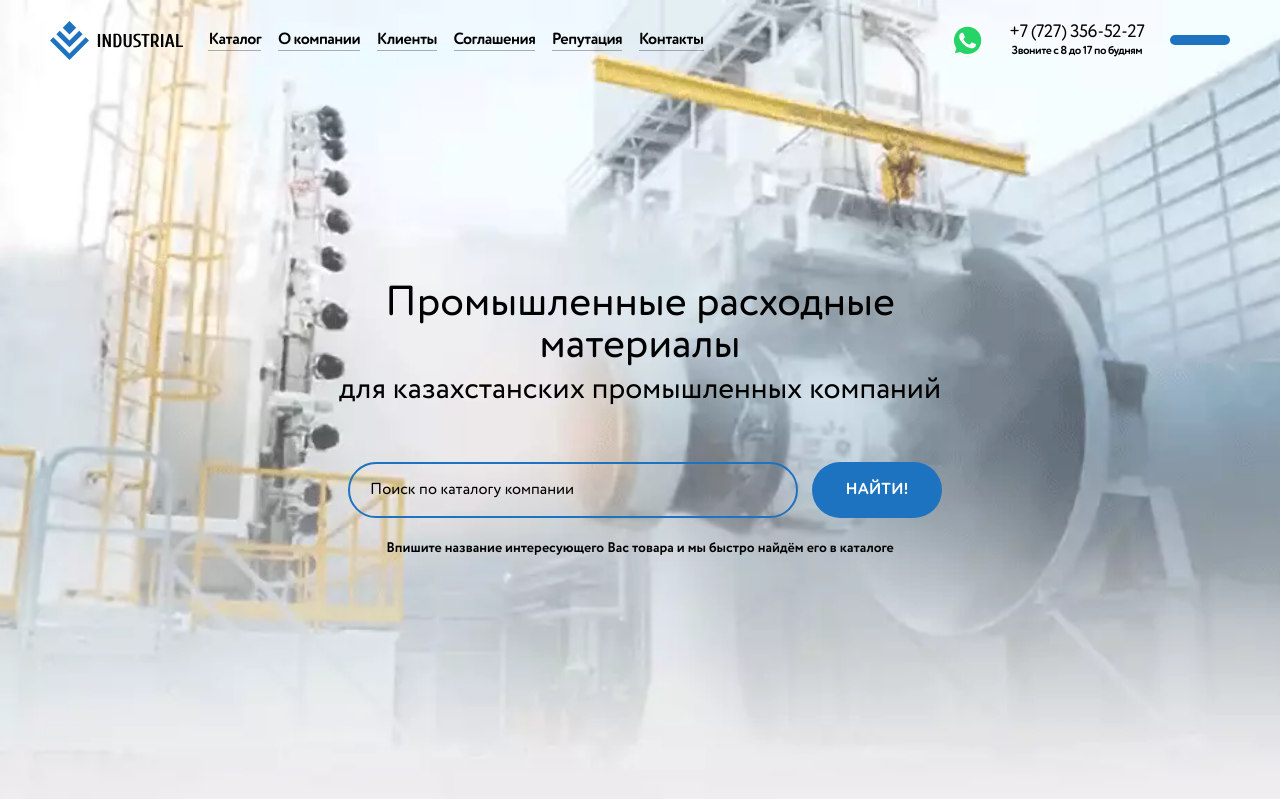
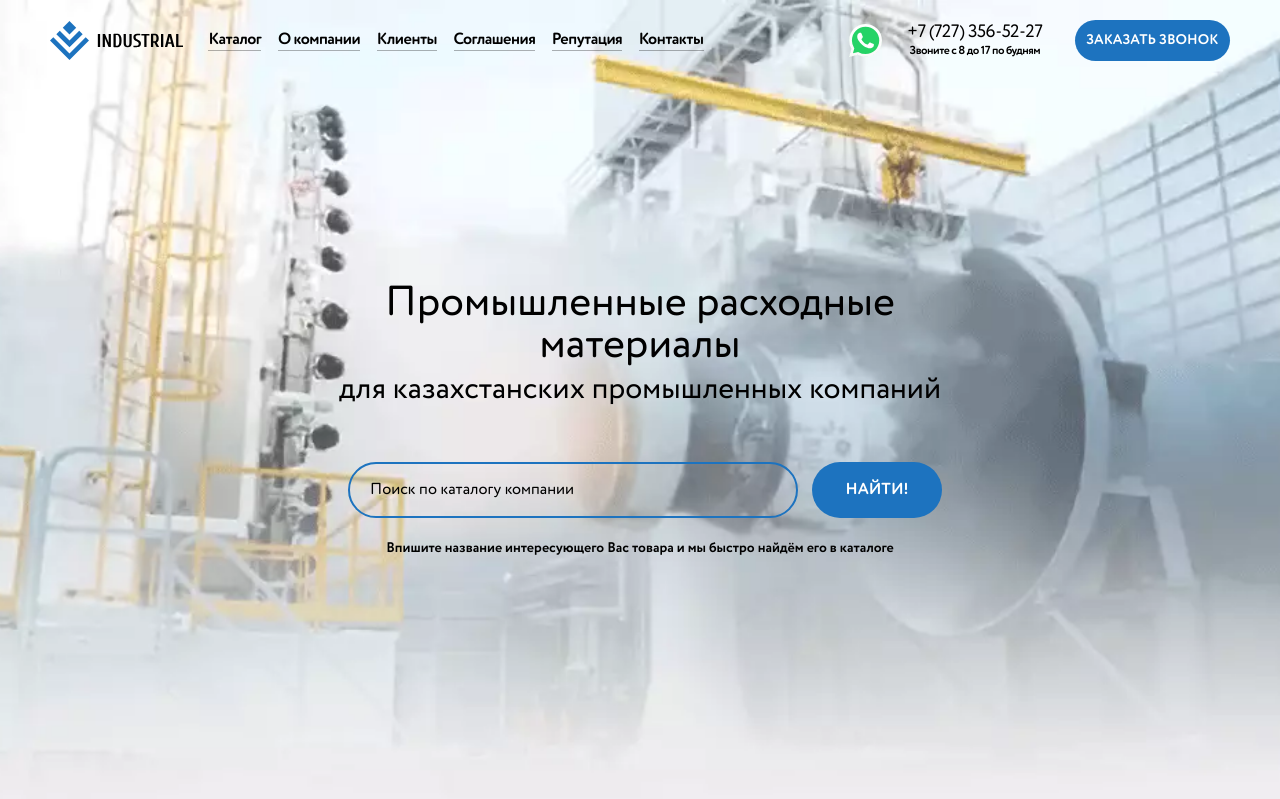
Before and after one commit to kashirin-dm/industrial.kz, a PHP site: page / in a window 1280 px wide. Shown: the top 799 px of the page. Run offline with PHP 8.4, Linux system fonts and the light colour scheme.

Commit message:
Updated right button in top menu an temporary cleared m.css

```diff
--- a/index.php
+++ b/index.php
@@ -65,24 +65,25 @@
     <link rel="stylesheet" href="s.industrial.kz/stat/s/core.css">
     <link rel="stylesheet" href="s.industrial.kz/stat/s/d.css"><!-- ~~~DESKTOP INCLUDE~~~ -->
     <link rel="stylesheet" href="s.industrial.kz/stat/s/media.css">
+    <link rel="stylesheet" href="s.industrial.kz/stat/s/m.css">
 
 
     <!-- ONLY FOR DEV.
     PHP Include for phones and tablets detection.
     Need use MODx Mobile Detect Plugin instead of this PHP code!
-    -->
+
     <style>
     <?php
-        require_once 'mob-detect.php';
-        $detect = new Mobile_Detect;
+        //require_once 'mob-detect.php';
+        //$detect = new Mobile_Detect;
 
         // Any mobile device (phones or tablets).
-        if ( $detect->isMobile() ) {
-            include 's.industrial.kz/stat/s/m.css';
-        }
+        //if ( $detect->isMobile() ) {
+            //include 's.industrial.kz/stat/s/m.css';
+        //}
     ?>
     </style>
-    <!-- end ONLY FOR DEV.
+    end ONLY FOR DEV.
     -->
 
 </head>
@@ -116,7 +117,7 @@
                 <p>Звоните с 8 до 17 по будням</p>
             </div>
             <div class="top-callback">
-                <a href="#" class="callback"></a>
+                <a href="#" class="callback"><span></span></a>
             </div>
     </header>
 
@@ -204,7 +205,7 @@
 
 
     <!-- Contacts -->
-    <section class="grid map-contacts f0">
+    <section class="grid map-contacts">
         <div class="ymap-container">
     			<div class="loader loader-default"></div>
     			<div id="map-yandex"></div>
--- a/s.industrial.kz/stat/s/core.css
+++ b/s.industrial.kz/stat/s/core.css
@@ -1,4 +1,9 @@
 /* ~~~~~~~~~~~~~~~~~~~~~ Core Style ~~~~~~~~~~~~~~~~~~~~~ */
+:root {
+    --accent-clr: #1d73bf;
+    --second-clr: #295776;
+    --f0-clr: #f0f0f0;
+}
 
 /* Reset, Start*/
 * {
@@ -61,15 +66,15 @@ body {
 }
 
 /* Global Style */
-::selection {background: #1d73bf; color: #fff;}
+::selection {background: var(--accent-clr); color: #fff;}
 nav ul {list-style: none;}
 a, a:visited {
     font-size: 100%;
     text-decoration: none;
-    color: #1d73bf;
+    color: var(--accent-clr);
 }
 a:hover {
-    color: #295776;
+    color: var(--second-clr);
     text-decoration: underline;
 }
 a:active {color: #18374d;}
@@ -78,7 +83,6 @@ input, select {vertical-align:middle;} /* -------------- TO FORMS */
 input, button, textarea {outline: 0;} /* -------------- TO FORMS */
 
 .grid{display: grid;}
-.f0 {background: #f0f0f0}
 .container{
     width: 60%;
     margin: 0 auto;
@@ -94,7 +98,7 @@ b, strong {font-weight: 700;}
 #top-menu {
     font-family: 'Circe Rounded', sans-serif;
     position: fixed;
-    grid-template-columns: 10% auto 1fr minmax(60px,7vh) auto auto 10%;
+    grid-template-columns: 10% auto 1fr 60px auto 162px 10%;
     grid-template-rows: minmax(60px,7vh);
     column-gap: 2%;
     align-items: center;
@@ -158,7 +162,9 @@ b, strong {font-weight: 700;}
 }
 #top-menu nav ul li a {color: #000; border-bottom: 1px solid rgba(0, 0, 0, 0.3);box-sizing: border-box;}
 #top-menu nav ul li a:hover {
-    color: #1d73bf; border-bottom: 1px solid rgba(29, 115, 191, 0.3); text-decoration: none;
+    color: var(--accent-clr);
+    border-bottom: 1px solid rgba(29, 115, 191, 0.3);
+    text-decoration: none;
 }
 #top-menu nav ul li a:active {color: #8a2221;}
 
@@ -192,15 +198,11 @@ b, strong {font-weight: 700;}
 #top-menu .top-callback {
     width: 100%;
     height: 100%;
-}
-
-#top-menu .callback::before{
-    content: 'Заказать звонок'
-    grid-column: 6;
+    vertical-align: middle;
 }
 #top-menu .callback {
-    background:#1d73bf;
-    padding: 8% 30px;
+    background: var(--accent-clr);
+    display: inline-grid;
     border-radius: 50px;
     font-size:77.78%;
     font-weight: 700;
@@ -211,15 +213,19 @@ b, strong {font-weight: 700;}
     text-align: center;
     line-height: 1.1;
     color: #fff;
+    padding: 0;
 }
 #top-menu .callback:hover {
-    background: #295776;
+    background: var(--second-clr);
     background-image: url(../../../i.industrial.kz/stat/i/source.gif); background-repeat: no-repeat;
     text-decoration: none;
 }
 #top-menu .callback:active {
     background: #18374d;
     color: #e1f3ff;
+}
+#top-menu .top-callback .callback span::before {
+    content: 'Заказать звонок';
 }
 /* END Top Menu Desktop */
 
@@ -280,7 +286,7 @@ b, strong {font-weight: 700;}
     padding: 0 20px;
     font-size: 88.89%;
     background: none;
-    border: 2px solid #1d73bf;
+    border: 2px solid var(--accent-clr);
     border-radius: 50px;
     font: 400 88.89% 'Circe Rounded', sans-serif;
 }
@@ -302,13 +308,13 @@ b, strong {font-weight: 700;}
     height: 56px;
     white-space: nowrap;
     text-transform: uppercase;
-    background-color: #1d73bf;
+    background-color: var(--accent-clr);
     color:#fff;
     border: none;
     border-radius: 50px;
 }
 .main-cover > .container form button:hover {
-    background: #295776;
+    background: var(--second-clr);
     background-image: url(../../../i.industrial.kz/stat/i/source.gif); background-repeat: no-repeat;
     cursor: pointer;
 }
@@ -325,7 +331,7 @@ b, strong {font-weight: 700;}
 
 
 .wrapper{
-    background: #f0f0f0;
+    background: var(--f0-clr);
     z-index: 1
 }
 main {
@@ -350,7 +356,7 @@ main {
     padding-top: 4px;
 }
 .catalog-button a:hover{
-    color:#1d73bf;
+    color:var(--accent-clr);
 }
 .catalog-button a:active{
     color:#18374d;
@@ -399,7 +405,7 @@ main .mainpage-text .article-content ul > li{
 }
 main .mainpage-text .article-content ul > li:before {
     content: '\25c6 \20';
-    color: #1d73bf;margin-left: -4%;
+    color: var(--accent-clr);margin-left: -4%;
 }
 /* END Main Article Desktop */
 
@@ -563,33 +569,6 @@ footer p{
 
 
 
-
-
-
-
-
-
-
-
-
-
-
-
-
-
-
-
-
-
-
-
-
-
-
-
-
-
-
 .ymap-container {
   position: relative;
   overflow: hidden;
--- a/s.industrial.kz/stat/s/media.css
+++ b/s.industrial.kz/stat/s/media.css
@@ -1,45 +1,158 @@
-@media only screen and (max-width: 400px) {
-}
-
-/* Extra small devices (phones, 600px and down) */
-@media only screen and (max-width: 600px) {
-}
-
-
-/* Medium devices (landscape tablets, 768px and up) */
-@media only screen and (min-width: 768px) {
-}
-
-/* Large devices (laptops/desktops, 992px and up) */
-@media only screen and (min-width: 992px) {
-}
-
-/* Extra large devices (large laptops and desktops, 1200px and up) */
-@media only screen and (min-width: 1200px) {
+/* PHONES*/
+/* Phones Portrait ----------- */
+@media only screen and (max-width: 420px) {
     #top-menu {
-        grid-template-columns: 1% auto 1fr minmax(60px,7vh) auto auto 1%;
+        grid-template-columns: 0 auto 1fr 60px auto 75px 0;
+        grid-template-rows: minmax(60px,15vh);
+        min-height: 60px;
+        max-height: 15vh;
+        width: 96%;
+        margin: 1.8% 0 0 2%;
+        border-radius: 20px;
     }
     #top-menu nav {
         font-size: 90%;
     }
+    #top-menu nav ul li:nth-child(2), #top-menu nav ul li:nth-child(3), #top-menu nav ul li:nth-child(4) {
+        display: none;
+    }
+    #top-menu nav ul li {
+      padding-right: 8%;
+    }
+    #top-menu .callback {
+        height: 80%;
+        width: 100%;
+        display:block;
+        position: relative;
+        padding:0 18%;
+        border-radius: 50px;
+        font-size:70%;
+        font-weight: 700;
+        white-space:  pre-wrap;
+        text-transform: uppercase;
+        line-height: 1.1;
+        color: #fff;
     }
 
-/* Full HD screens ----------- */
-@media only screen and (min-width : 1600px) {
+    #top-menu .callback span {
+        display: inline-block;
+        margin: 18% 0;
+    }
+
+    #top-menu .top-callback .callback span::before {
+        content: 'Заказать\Aзвонок';
+    }
+}
+
+/* Phones Landskape ----------- */
+@media only screen and (min-width: 421px) and (max-width: 800px) {
     #top-menu {
-      grid-template-columns: 10% auto 1fr minmax(60px,7vh) auto auto 10%;
+        grid-template-columns: 0 auto 1fr 60px auto auto 0;
+    }
+    #top-menu nav {
+        font-size: 90%;
+    }
+    #top-menu nav ul li:nth-child(2), #top-menu nav ul li:nth-child(3), #top-menu nav ul li:nth-child(4) {
+        display: none;
+    }
+    #top-menu nav ul li {
+        padding-right: 8%;
+    }
+    #top-menu .callback {
+        height: 70%;
+        width: 100%;
+        position: relative;
+        padding:1%;
+        border-radius: 50px;
+        font-size:50%;
+        font-weight: 700;
+        white-space:  pre-wrap;
+        text-transform: uppercase;
+        line-height: 1.1;
+        color: #fff;
+    }
+    #top-menu .top-callback .callback span::before {
+        content: 'Заказать\Aзвонок';
+    }
+}
+
+/* @media only screen and (max-width: 400px) {}
+/* Extra small devices (phones, 600px and down) @media only screen and (max-width: 600px) {}
+/* Medium devices (landscape tablets, 768px and up) @media only screen and (min-width: 768px) {}
+/* Large devices (laptops/desktops, 992px and up) @media only screen and (min-width: 992px) {}
+
+
+/* DESKTOPS */
+/* Standart office screens ----------- */
+@media only screen and (min-width: 801px) and (max-width: 1370px) {
+    #top-menu {
+        grid-template-columns: 1% auto 1fr 60px auto 162px 1%;
+    }
+    #top-menu nav {
+        font-size: 90%;
+    }
+    #top-menu .top-callback .callback {
+        display: flex;
+        width: auto;
+        padding:0 7%;
+        line-height: 2.9em;
+    }
+    #top-menu .top-callback .callback span::before {
+        content: 'Заказать звонок';
+        white-space: nowrap;
+    }
+    #top-menu .callback span {display: inline-flex;
+        width: auto;
+        height:100%;
+        display: inline-block;
+        margin: 0;
+    }
+}
+
+/* Full HD ----------- */
+@media only screen and (min-width:1371px) and (max-width : 1920px) {
+    #top-menu {
+        grid-template-columns: 10% auto 1fr 60px auto 162px 10%;
     }
     #top-menu nav {
         font-size: 0.9vw;
     }
+     #top-menu .top-callback .callback {
+        padding: 0;
+    }
+    #top-menu .top-callback .callback span::before {
+        content: 'Заказать звонок';
+        white-space: nowrap;
+    }
+    #top-menu .callback span {
+        display: inline-block;
+        margin: 0;
+    }
+    #top-menu .top-callback .callback {
+        display: flex;
+        width: auto;
+        padding:0 7%;
+        line-height: 2.9em;
+    }
 }
 
-/* Large screens ----------- */
-@media only screen and (min-width : 1824px) {
+/* Large Screens ----------- */
+@media only screen and (min-width : 1921px) {
     #top-menu {
-      grid-template-columns: 10% auto 1fr minmax(60px,7vh) auto auto 10%;
+        grid-template-columns: 10% auto 1fr 60px auto 162px 10%;
     }
     #top-menu nav {
         font-size: 0.9vw;
     }
+    #top-menu .top-callback .callback {
+        padding: 0;
     }
+    #top-menu .top-callback .callback span::before {
+        content: 'Заказать звонок';
+        white-space: nowrap;
+    }
+    #top-menu .callback span {
+        display: inline-block;
+        margin: 0;
+    }
+}
```
Also changed, not shown: s.industrial.kz/stat/s/m.css (deleted, +0 -54 lines). Lines whose indentation alone changed are shown as unchanged.
